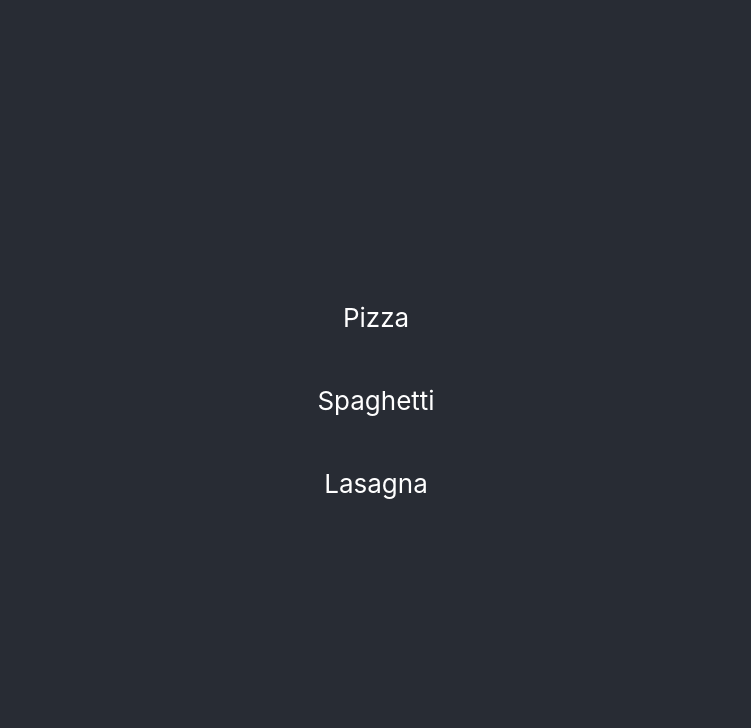
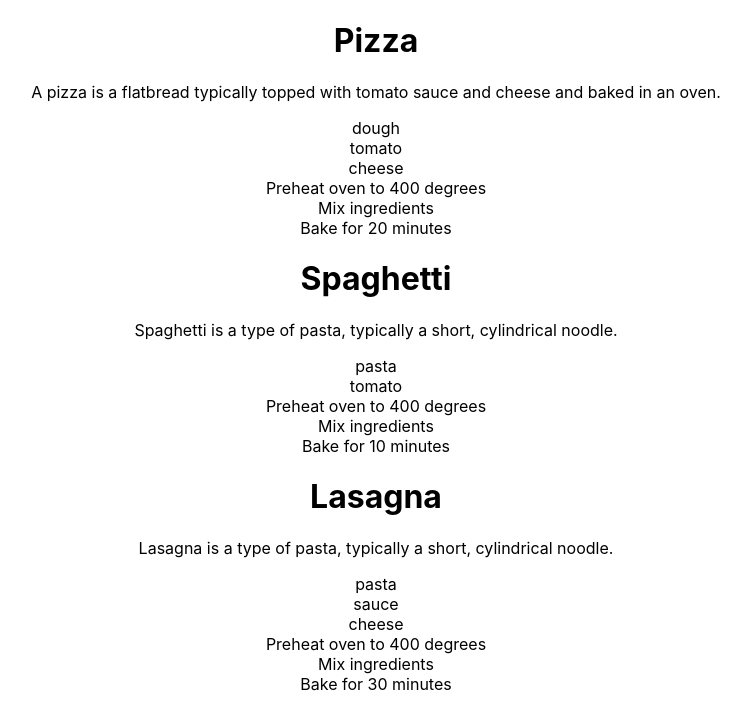
Before and after one commit to LamarcheG/crud, a React (Create React App) app: page / in a window 1280 px wide. Shown: the top 728 px of the page, without its empty margins (264-1015 px from the left). Built offline with nearby package versions, Linux system fonts and the light colour scheme.

Commit message:
feat: add components RecipeList and Recipe

```diff
--- a/src/App.css
+++ b/src/App.css
@@ -1,14 +1,3 @@
 .App {
   text-align: center;
 }
-
-.App-header {
-  background-color: #282c34;
-  min-height: 100vh;
-  display: flex;
-  flex-direction: column;
-  align-items: center;
-  justify-content: center;
-  font-size: calc(10px + 2vmin);
-  color: white;
-}
--- a/src/App.tsx
+++ b/src/App.tsx
@@ -2,6 +2,7 @@ import React, { useEffect, useState } from "react";
 import logo from "./logo.svg";
 import "./App.css";
 import { IRecipe } from "interfaces/interface";
+import RecipeList from "Components/RecipeList";
 
 function App() {
   var fileRecipes = require("./utility/Recipes.json");
@@ -20,10 +21,7 @@ function App() {
 
   return (
     <div className="App">
-      <header className="App-header">
-        {recipes &&
-          recipes.map((recipe) => <p key={recipe.id}>{recipe.name}</p>, [])}
-      </header>
+      <RecipeList recipes={recipes}></RecipeList>
     </div>
   );
 }
--- /dev/null
+++ b/src/Components/Recipe.tsx
@@ -0,0 +1,29 @@
+import { IIngredient, IRecipe, IStep } from "interfaces/interface";
+
+interface AppProps {
+  recipe: IRecipe;
+}
+
+function Recipe(props: AppProps) {
+  return (
+    <>
+      <div className="containerRecipe">
+        <h1>{props.recipe.name}</h1>
+        <p>{props.recipe.description}</p>
+        <ul>
+          {props.recipe.ingredients &&
+            props.recipe.ingredients.map((ingredient: IIngredient) => (
+              <li key={ingredient.id}>{ingredient.name}</li>
+            ))}
+        </ul>
+        <ul>
+          {props.recipe.steps &&
+            props.recipe.steps.map((step: IStep) => (
+              <li key={step.id}>{step.description}</li>
+            ))}
+        </ul>
+      </div>
+    </>
+  );
+}
+export default Recipe;
--- /dev/null
+++ b/src/Components/RecipeList.tsx
@@ -0,0 +1,23 @@
+import { IRecipe } from "interfaces/interface";
+import Recipe from "./Recipe";
+
+interface AppProps {
+  recipes: IRecipe[];
+}
+
+function RecipeList(props: AppProps) {
+  return (
+    <>
+      <ul>
+        {props.recipes &&
+          props.recipes.map((recipe: IRecipe) => (
+            <li key={recipe.id}>
+              <Recipe recipe={recipe}></Recipe>
+            </li>
+          ))}
+      </ul>
+    </>
+  );
+}
+
+export default RecipeList;
--- a/src/index.css
+++ b/src/index.css
@@ -11,3 +11,8 @@ code {
   font-family: source-code-pro, Menlo, Monaco, Consolas, 'Courier New',
     monospace;
 }
+
+ul{
+  list-style: none;
+  padding: 0;
+}
```
